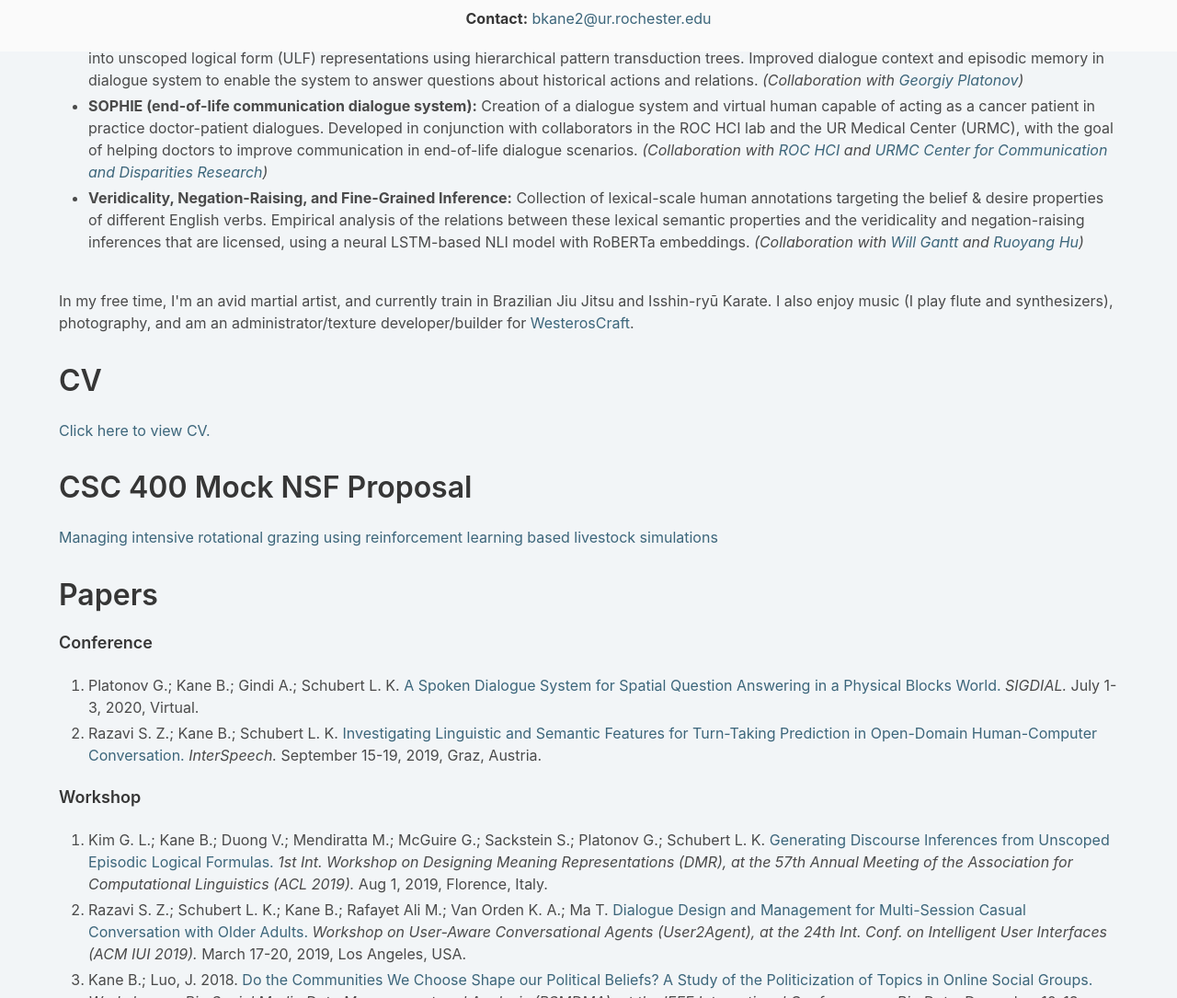
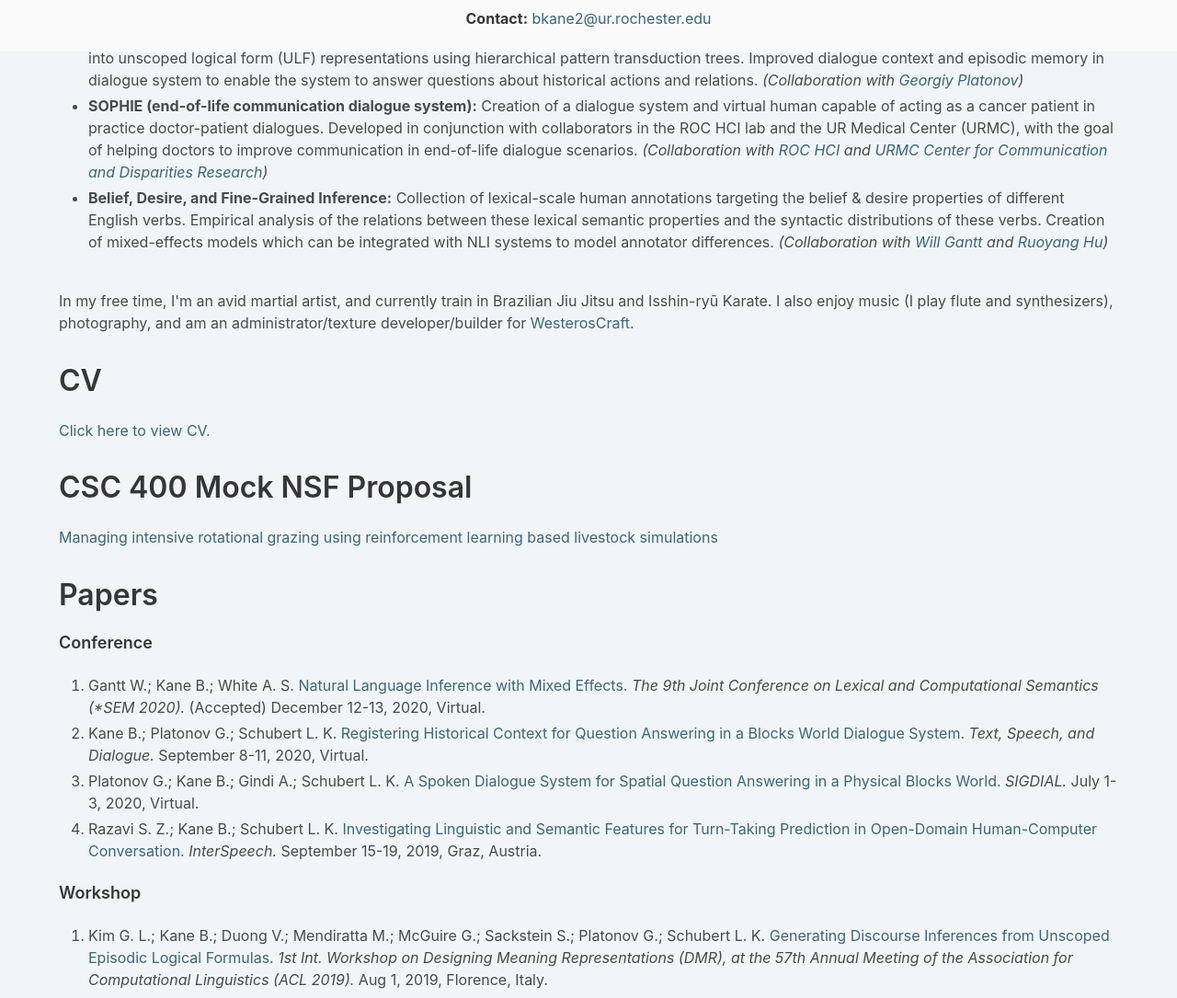
Before and after one commit to bkane2/bkane2, a plain HTML site: page index.html in a window 1280 px wide. Shown: the part 744-1829 px from the top of the page at 92% size. Drawn offline with Linux system fonts and the light colour scheme.

Commit message:
Updated experience and publications

```diff
--- a/index.html
+++ b/index.html
@@ -96,10 +96,10 @@
                 <em>(Collaboration with <a href="https://roc-hci.com">ROC HCI</a> and <a href="https://www.urmc.rochester.edu/family-medicine/research/communication-disparities.aspx">URMC Center for Communication and Disparities Research</a>)</em></p>
             </li>
             <li>
-              <p><b>Veridicality, Negation-Raising, and Fine-Grained Inference:</b> Collection of lexical-scale human annotations targeting
-                the belief & desire properties of different English verbs. Empirical analysis of the relations between these
-                lexical semantic properties and the veridicality and negation-raising inferences that are licensed, using a
-                neural LSTM-based NLI model with RoBERTa embeddings.
+              <p><b>Belief, Desire, and Fine-Grained Inference:</b> Collection of lexical-scale human annotations targeting the
+                belief & desire properties of different English verbs. Empirical analysis of the relations between these lexical semantic
+                properties and the syntactic distributions of these verbs. Creation of mixed-effects models which can be integrated
+                with NLI systems to model annotator differences.
                 <em>(Collaboration with <a href="https://www.cs.rochester.edu/u/wgantt/">Will Gantt</a> and <a href="https://www.linkedin.com/in/ruoyang-hu-6a0417142/">Ruoyang Hu</a>)</em></p>
             </li>
             <!-- <li>
@@ -162,13 +162,23 @@
         <div class="content">
           <ol type="1">
             <li>
+              <p>Gantt W.; Kane B.; White A. S.
+                <a href="documents/MixedEffectsPaper2020.pdf">Natural Language Inference with Mixed Effects.</a>
+                <em>The 9th Joint Conference on Lexical and Computational Semantics (*SEM 2020).</em> (Accepted) December 12-13, 2020, Virtual.</p>
+            </li>
+            <li>
+              <p>Kane B.; Platonov G.; Schubert L. K.
+                <a href="https://link.springer.com/chapter/10.1007/978-3-030-58323-1_52">Registering Historical Context for Question Answering in a Blocks World Dialogue System.</a>
+                <em>Text, Speech, and Dialogue.</em> September 8-11, 2020, Virtual.</p>
+            </li>
+            <li>
               <p>Platonov G.; Kane B.; Gindi A.; Schubert L. K.
-                <a href="https://arxiv.org/pdf/1911.02524.pdf">A Spoken Dialogue System for Spatial Question Answering in a Physical Blocks World.</a>
+                <a href="https://www.aclweb.org/anthology/2020.sigdial-1.16/">A Spoken Dialogue System for Spatial Question Answering in a Physical Blocks World.</a>
                 <em>SIGDIAL.</em> July 1-3, 2020, Virtual.</p>
             </li>
             <li>
               <p>Razavi S. Z.; Kane B.; Schubert L. K.
-                <a href="documents/InterSpeechPaper2019.pdf">Investigating Linguistic and Semantic Features for Turn-Taking Prediction in Open-Domain Human-Computer Conversation.</a>
+                <a href="https://www.isca-speech.org/archive/Interspeech_2019/pdfs/3152.pdf">Investigating Linguistic and Semantic Features for Turn-Taking Prediction in Open-Domain Human-Computer Conversation.</a>
                 <em>InterSpeech.</em> September 15-19, 2019, Graz, Austria.</p>
             </li>
           </ol>
@@ -191,7 +201,7 @@
             </li>
             <li>
               <p>Kane B.; Luo, J. 2018.
-                <a href="documents/BSMDMAPaper2018.pdf">Do the Communities We Choose Shape our Political Beliefs? A Study of the Politicization of Topics in Online Social Groups.</a>
+                <a href="https://ieeexplore.ieee.org/document/8622535">Do the Communities We Choose Shape our Political Beliefs? A Study of the Politicization of Topics in Online Social Groups.</a>
                 <em>Workshop on Big Social Media Data Management and Analysis (BSMDMA), at the IEEE International Conference on Big Data.</em> December 10-13, 2018, Seattle, USA.</p>
             </li>
           </ol>
```
Also changed, not shown: 2 other files.
